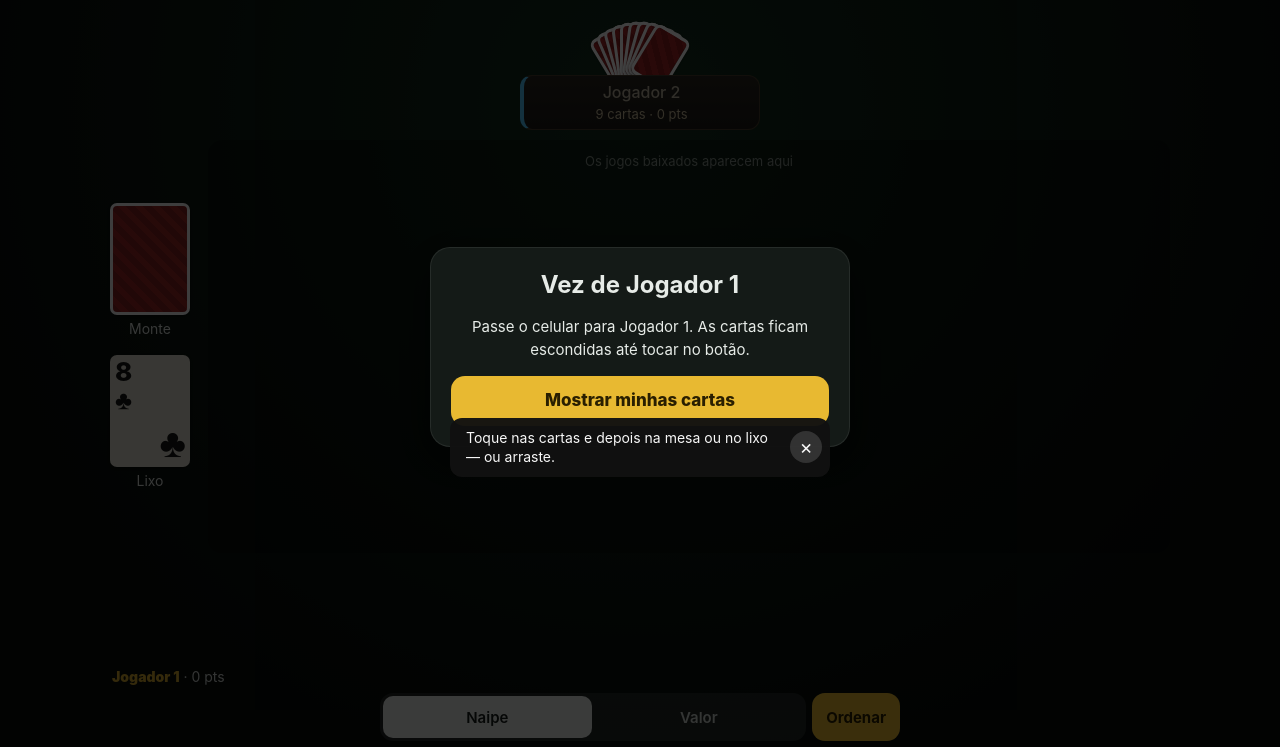
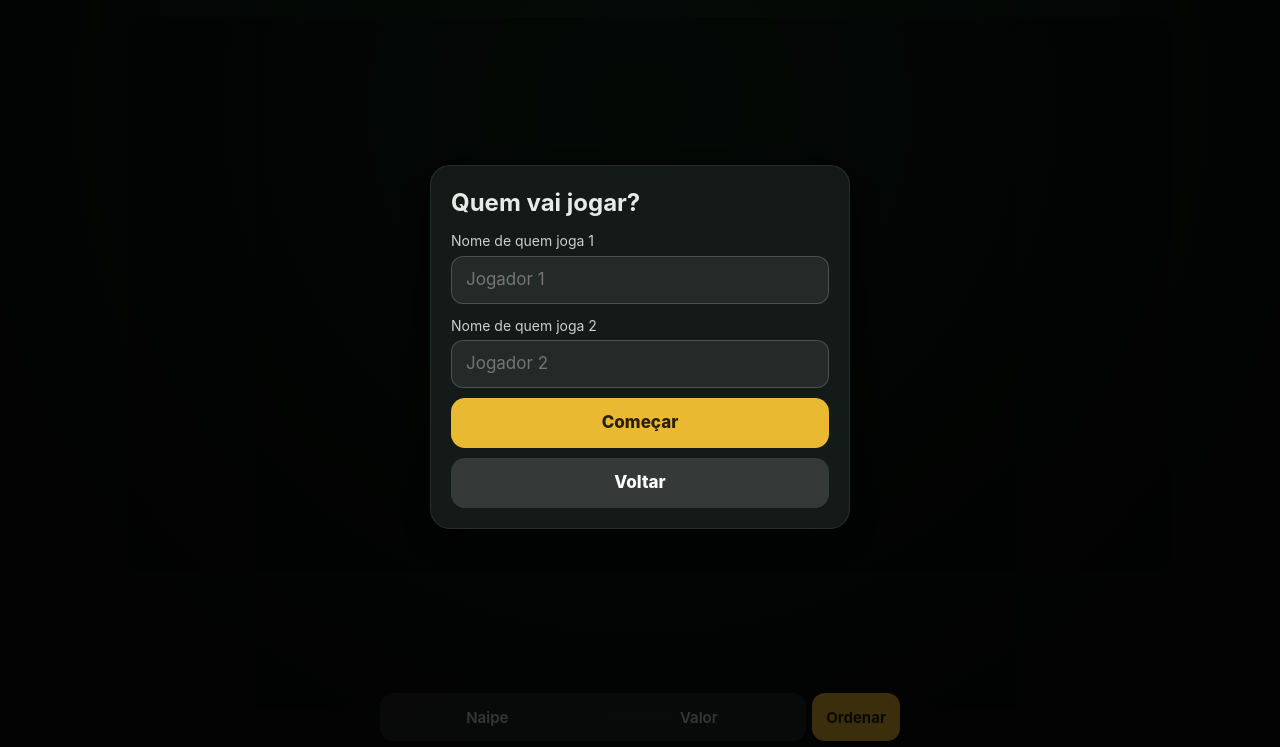
Before and after one commit to priscillasantana/pontinho, a plain HTML site: page index.html in a window 1280 px wide. Both pictures are taken after a click on the button "2 jogadores". Shown: the part 53-800 px from the top of the page. Drawn offline with Linux system fonts and the light colour scheme.

Commit message:
Let players enter their names in two-player mode
Co-Authored-By: Claude Opus 5.5 <noreply@anthropic.com>

```diff
--- a/index.html
+++ b/index.html
@@ -91,6 +91,9 @@ button{font:inherit;cursor:pointer}
 .big-btn{display:block;width:100%;min-height:50px;border:0;border-radius:14px;background:var(--gold);color:#2a1f00;font-weight:800;font-size:17px;margin-top:10px}
 .big-btn.sec{background:rgba(255,255,255,.14);color:#fff}
 .row3{display:flex;gap:8px}.row3 .big-btn{flex:1}
+.fld{display:block;margin-top:12px;font-size:14px;color:#c9d1cc}
+.fld input{display:block;width:100%;margin-top:5px;min-height:48px;padding:0 14px;border-radius:12px;border:1px solid rgba(255,255,255,.18);background:rgba(255,255,255,.07);color:#fff;font:inherit;font-size:17px;-webkit-user-select:text;user-select:text}
+.fld input:focus{outline:2px solid var(--gold);outline-offset:1px;border-color:transparent}
 .res{display:flex;flex-direction:column;gap:10px;margin:10px 0}
 .res .r{background:rgba(0,0,0,.2);border-radius:12px;padding:8px 10px}
 .res .top{display:flex;justify-content:space-between;font-weight:700}
@@ -286,10 +289,10 @@ function tryAdd(m,c){
 /* ---------- game flow ---------- */
 const alive=()=>S.players.map((p,i)=>i).filter(i=>!S.players[i].out);
 function nextAlive(i){const n=S.players.length;for(let k=1;k<=n;k++){const j=(i+k)%n;if(!S.players[j].out)return j;}return i;}
-function newGame(n,pass){
+function newGame(n,pass,names){
   setTimeout(()=>toast('Toque nas cartas e depois na mesa ou no lixo — ou arraste.'),900);
   S={gid:Math.random(),players:[],round:0,over:false,roundEnd:null,mode:pass?'pass':'bots',view:0,handoff:false};
-  for(let i=0;i<=n;i++)S.players.push({name:pass?PNAMES[i]:NAMES[i],bot:!pass&&i>0,pts:0,out:false,hand:[]});
+  for(let i=0;i<=n;i++)S.players.push({name:pass?((names&&names[i])||PNAMES[i]):NAMES[i],bot:!pass&&i>0,pts:0,out:false,hand:[]});
   S.dealer=Math.random()*(n+1)|0;
   startRound();
 }
@@ -529,6 +532,21 @@ function showMenu(first){
     <button class="big-btn" data-act="pass">2 jogadores</button>
     <button class="big-btn sec" data-act="rules">Como jogar</button>${first?'':'<button class="big-btn sec" data-act="close">Voltar ao jogo</button>'}</div></div>`;
 }
+const NKEY='pontinho-names';
+const cleanName=v=>v.replace(/[<>&"'`]/g,'').replace(/\s+/g,' ').trim().slice(0,14);
+function showNames(){
+  const ov=$('ov');ov.dataset.menu='1';
+  let last=[];try{last=JSON.parse(localStorage.getItem(NKEY))||[];}catch(e){}
+  ov.innerHTML=`<div class="ov"><div class="panel"><h2>Quem vai jogar?</h2>
+    <form id="namesF" autocomplete="off">
+    ${PNAMES.map((d,i)=>`<label class="fld">Nome de quem joga ${i+1}<input maxlength="14" placeholder="${d}" value="${last[i]?cleanName(String(last[i])):''}" enterkeyhint="${i<PNAMES.length-1?'next':'go'}"></label>`).join('')}
+    <button class="big-btn" type="submit" data-act="passgo">Começar</button></form>
+    <button class="big-btn sec" data-act="back">Voltar</button></div></div>`;
+  const f=$('namesF');f.addEventListener('submit',e=>e.preventDefault());
+  const ins=f.querySelectorAll('input');
+  ins.forEach((x,i)=>x.addEventListener('keydown',e=>{if(e.key==='Enter'&&i<ins.length-1){e.preventDefault();ins[i+1].focus();}}));
+  if(matchMedia('(pointer:fine)').matches)ins[0].focus();
+}
 function showRules(){
   const ov=$('ov');ov.dataset.menu='1';
   ov.innerHTML=`<div class="ov"><div class="panel"><h2>Como jogar</h2><ul>
@@ -548,12 +566,15 @@ document.addEventListener('click',e=>{
   const a=e.target.closest('[data-act]');
   if(a){const act=a.dataset.act,ov=$('ov');
     if(act==='new'){delete ov.dataset.menu;ov.innerHTML='';busy=false;anim=false;newGame(+a.dataset.n,false);}
-    else if(act==='pass'){delete ov.dataset.menu;ov.innerHTML='';busy=false;anim=false;newGame(1,true);}
+    else if(act==='pass')showNames();
+    else if(act==='passgo'){const nm=[...ov.querySelectorAll('.fld input')].map((x,i)=>cleanName(x.value)||PNAMES[i]);
+      try{localStorage.setItem(NKEY,JSON.stringify(nm));}catch(e){}
+      delete ov.dataset.menu;ov.innerHTML='';busy=false;anim=false;newGame(1,true,nm);}
     else if(act==='redeal'){ov.innerHTML=`<div class="ov"><div class="panel"><h2>Nova partida?</h2><p>As cartas desta partida serão recolhidas e distribuídas de novo. Os pontos de cada um continuam como estão.</p><div class="row3"><button class="big-btn sec" data-act="back2">Cancelar</button><button class="big-btn" data-act="redealok">Começar</button></div></div></div>`;}
     else if(act==='redealok'){delete ov.dataset.menu;ov.innerHTML='';busy=false;anim=false;S.gid=Math.random();S.roundEnd=null;startRound();}
     else if(act==='restart'){ov.innerHTML=`<div class="ov"><div class="panel"><h2>Novo jogo?</h2><p>Os pontos de todos voltam a zero.</p><div class="row3"><button class="big-btn sec" data-act="back2">Cancelar</button><button class="big-btn" data-act="restartok">Começar</button></div></div></div>`;}
     else if(act==='back2')showMenu(false);
-    else if(act==='restartok'){const n=S.players.length-1,pass=S.mode==='pass';delete ov.dataset.menu;ov.innerHTML='';busy=false;anim=false;newGame(n,pass);}
+    else if(act==='restartok'){const n=S.players.length-1,pass=S.mode==='pass';delete ov.dataset.menu;ov.innerHTML='';busy=false;anim=false;newGame(n,pass,pass?S.players.map(p=>p.name):null);}
     else if(act==='rules')showRules();
     else if(act==='close'){delete ov.dataset.menu;ov.innerHTML='';render();}
     else if(act==='back')showMenu(!S);
```
